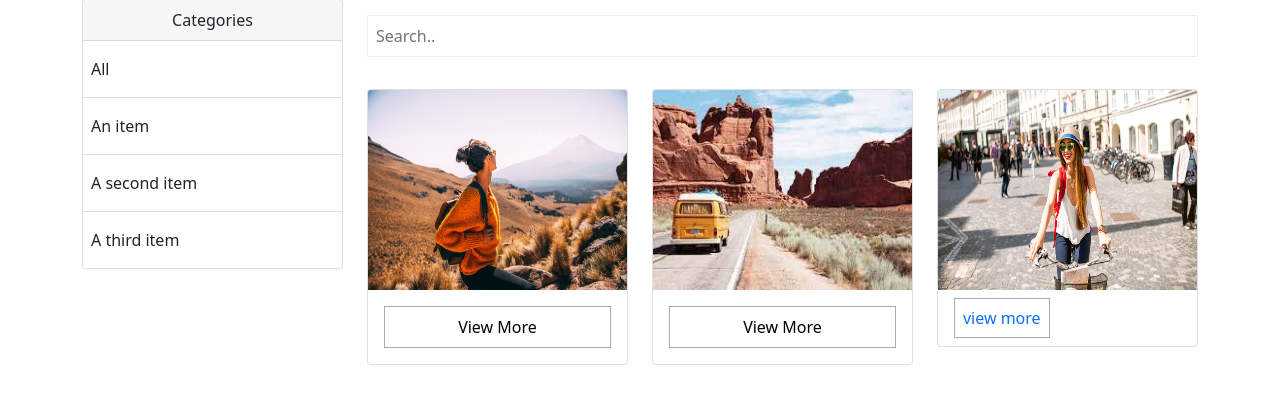
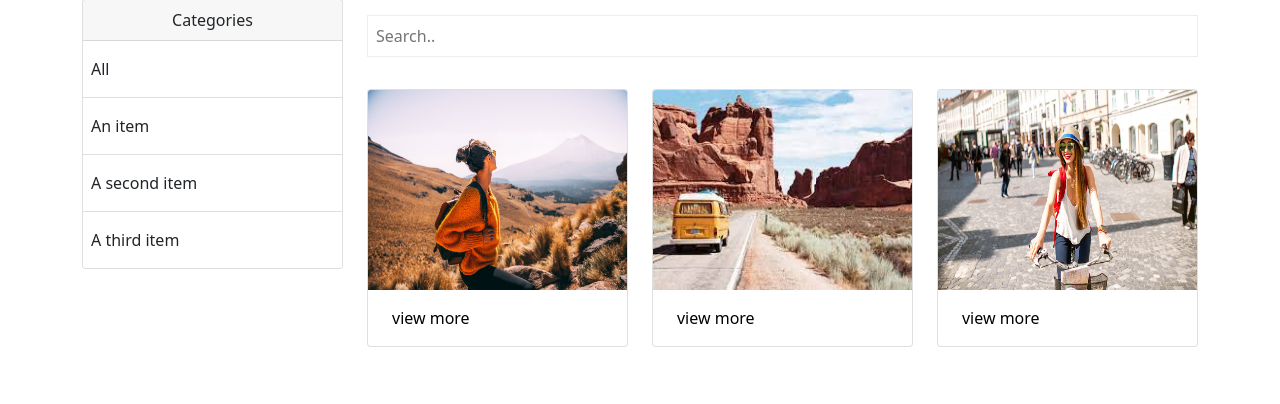
Before and after one commit to fobiero/imageGallery_Dj_01, a Django app: page / in a window 1280 px wide. Shown: the part 49-453 px from the top of the page. Run offline with Django 4.2, Linux system fonts and the light colour scheme.

Commit message:
edit last build

```diff
--- a/photo/static/css/custom.css
+++ b/photo/static/css/custom.css
@@ -30,15 +30,22 @@
     height: 200px;
 }
 
+a {
+    color: #000 !important;
+}
+
+
+/* buttons  */
+
 .btn-mre {
     width: 100%;
+    padding: .5rem 3rem;
     background: transparent;
     padding: .5rem;
     outline: none;
-    border: 1px solid #aaa;
+    /* border: 1px solid #aaa; */
     text-decoration: none;
     list-style: none;
-    /* text-align: center; */
 }
 
 .btn-mre:hover {
@@ -46,10 +53,3 @@
     color: #fff;
     transition: background-color .5s;
 }
-
-
-/* .card-body a {
-    text-decoration: none;
-    list-style: none;
-    text-align: center;
-} */
--- a/photo/templates/photos/home.html
+++ b/photo/templates/photos/home.html
@@ -35,7 +35,7 @@
                             <div class="card">
                                 <img src="{% static 'images/travel/img-1.jpg'%}" class="card-img-top" alt="Travel">
                                 <div class="card-body">
-                                    <button type="submit" class="btn-mre">View More</button>
+                                    <a href="{% url 'photo' 10 %}" class="btn-mre">view more</a>
                                 </div>
                             </div>
                         </div>
@@ -43,7 +43,7 @@
                             <div class="card">
                                 <img src="{% static 'images/travel/img-2.jpeg'%}" class="card-img-top" alt="Travel">
                                 <div class="card-body">
-                                    <button type="submit" class="btn-mre">View More</button>
+                                    <a href="{% url 'photo' 10 %}" class="btn-mre">view more</a>
                                 </div>
                             </div>
                         </div>
```
